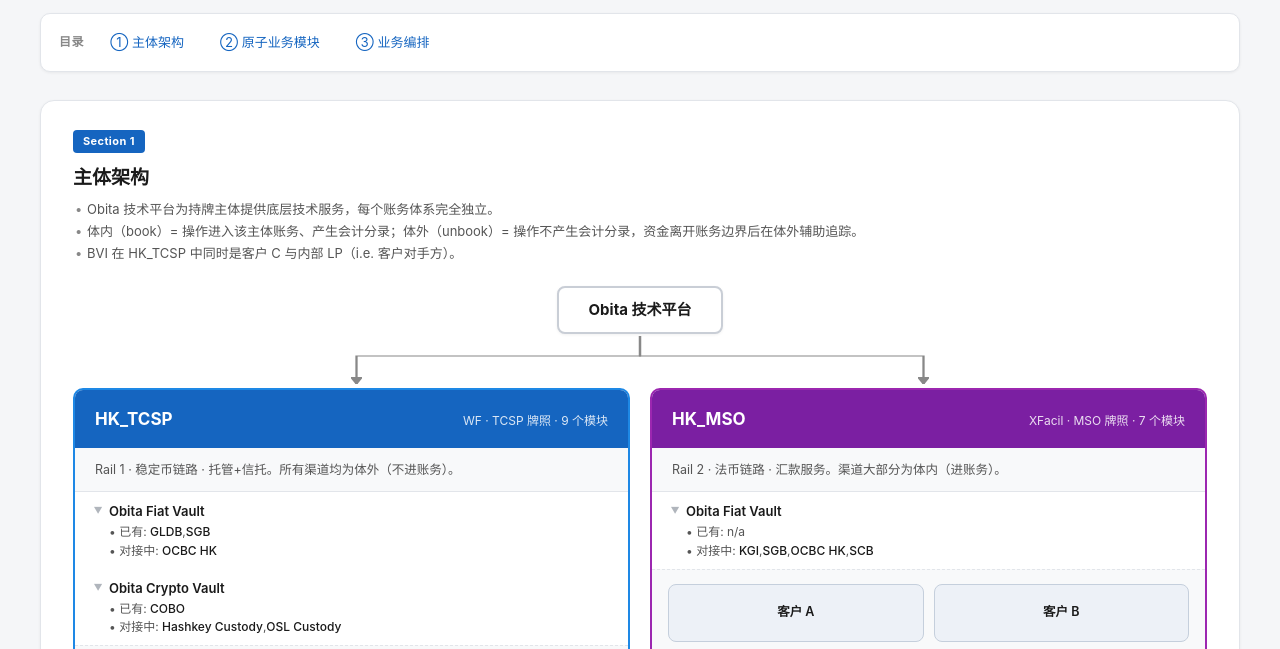
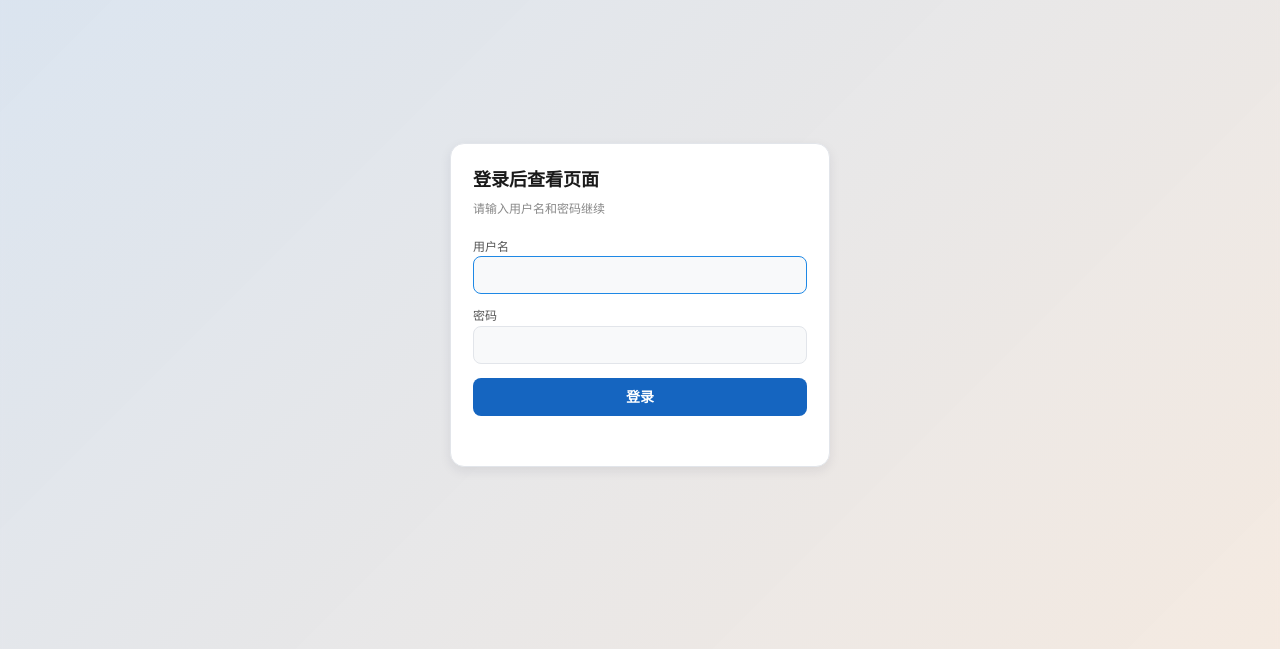
Before and after one commit to geminiuniq/toooooooony, a plain HTML site: page Obita_Business_Diagrams_v2.html in a window 1280 px wide. Shown: the part 95-744 px from the top of the page. Drawn offline with Linux system fonts and the light colour scheme.

Commit message:
Add username/password login gate

```diff
--- a/Obita_Business_Diagrams_v2.html
+++ b/Obita_Business_Diagrams_v2.html
@@ -592,6 +592,76 @@ section.panel {
 .faint { color: var(--text-4); font-size: 11px; font-weight: 400; }
 .note-inline { font-size: 11px; color: var(--text-3); margin-left: 6px; font-weight: 400; }
 
+/* ============================================================
+   9. AUTH GATE
+============================================================ */
+#authOverlay {
+  position: fixed;
+  inset: 0;
+  z-index: 9999;
+  display: flex;
+  align-items: center;
+  justify-content: center;
+  background: linear-gradient(135deg, rgba(21,101,192,0.12), rgba(245,127,23,0.1));
+  backdrop-filter: blur(3px);
+  padding: 16px;
+}
+.auth-card {
+  width: 100%;
+  max-width: 380px;
+  background: var(--panel);
+  border: 1px solid var(--border);
+  border-radius: 14px;
+  box-shadow: var(--shadow-md);
+  padding: 22px;
+}
+.auth-card h2 {
+  font-size: 18px;
+  color: var(--text);
+  margin-bottom: 6px;
+}
+.auth-sub {
+  font-size: 12px;
+  color: var(--text-3);
+  margin-bottom: 16px;
+}
+.auth-form {
+  display: grid;
+  gap: 10px;
+}
+.auth-form label {
+  font-size: 12px;
+  color: var(--text-2);
+}
+.auth-form input {
+  width: 100%;
+  height: 38px;
+  padding: 0 10px;
+  border-radius: 8px;
+  border: 1px solid var(--border);
+  background: var(--panel-2);
+  color: var(--text);
+  outline: none;
+}
+.auth-form input:focus {
+  border-color: var(--tcsp-border);
+}
+.auth-submit {
+  margin-top: 4px;
+  height: 38px;
+  border-radius: 8px;
+  background: var(--tcsp);
+  color: #fff;
+  font-weight: 600;
+}
+.auth-error {
+  min-height: 18px;
+  font-size: 12px;
+  color: #C62828;
+}
+body.auth-locked .page { display: none; }
+body.auth-unlocked #authOverlay { display: none; }
+
 @media (max-width: 640px) {
   .page { padding: 20px 12px 60px; }
   section.panel { padding: 20px 16px; }
@@ -601,7 +671,26 @@ section.panel {
 }
 </style>
 </head>
-<body>
+<body class="auth-locked">
+<div id="authOverlay" role="dialog" aria-modal="true" aria-label="登录">
+  <div class="auth-card">
+    <h2>登录后查看页面</h2>
+    <div class="auth-sub">请输入用户名和密码继续</div>
+    <form id="authForm" class="auth-form" autocomplete="off">
+      <div>
+        <label for="authUser">用户名</label>
+        <input id="authUser" type="text" name="username" required>
+      </div>
+      <div>
+        <label for="authPass">密码</label>
+        <input id="authPass" type="password" name="password" required>
+      </div>
+      <button type="submit" class="auth-submit">登录</button>
+      <div id="authError" class="auth-error" aria-live="polite"></div>
+    </form>
+  </div>
+</div>
+
 <div class="page">
 
   <div class="topbar">
@@ -1600,6 +1689,46 @@ function initTheme() {
 }
 
 /* ============================================================
+   AUTH
+============================================================ */
+function unlockPage() {
+  document.body.classList.remove('auth-locked');
+  document.body.classList.add('auth-unlocked');
+  try { sessionStorage.setItem('obita-auth-ok', '1'); } catch (e) {}
+}
+
+function initAuthGate() {
+  let alreadyOk = false;
+  try { alreadyOk = sessionStorage.getItem('obita-auth-ok') === '1'; } catch (e) {}
+  if (alreadyOk) {
+    unlockPage();
+    return true;
+  }
+
+  const form = document.getElementById('authForm');
+  const userInput = document.getElementById('authUser');
+  const passInput = document.getElementById('authPass');
+  const errorEl = document.getElementById('authError');
+  if (!form || !userInput || !passInput || !errorEl) return false;
+
+  userInput.focus();
+  form.addEventListener('submit', (e) => {
+    e.preventDefault();
+    const ok = userInput.value.trim() === 'tony' && passInput.value === 'tototony';
+    if (!ok) {
+      errorEl.textContent = '用户名或密码错误';
+      passInput.value = '';
+      passInput.focus();
+      return;
+    }
+    errorEl.textContent = '';
+    unlockPage();
+    init();
+  });
+  return false;
+}
+
+/* ============================================================
    INIT
 ============================================================ */
 function init() {
@@ -1618,10 +1747,15 @@ function init() {
   renderPathsForQuery();
 }
 
+function boot() {
+  const canEnter = initAuthGate();
+  if (canEnter) init();
+}
+
 if (document.readyState === 'loading') {
-  document.addEventListener('DOMContentLoaded', init);
+  document.addEventListener('DOMContentLoaded', boot);
 } else {
-  init();
+  boot();
 }
 </script>
 </body>
```
